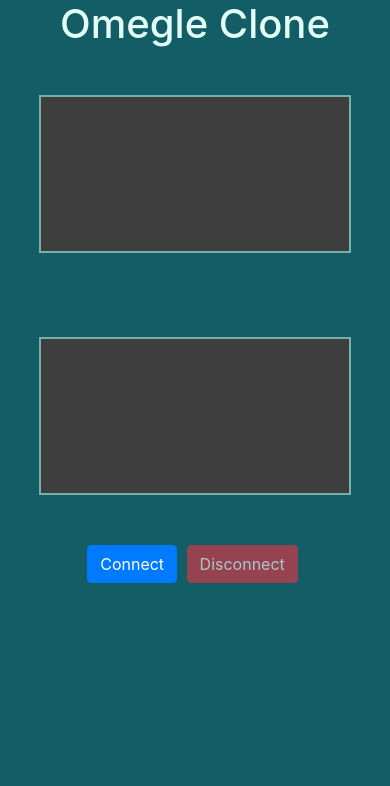
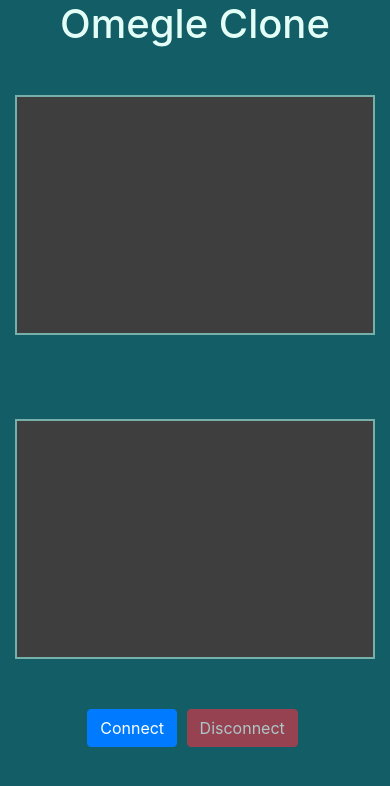
Before and after one commit to vansh275/HIStranger, a website: page index.html in a window 390 px wide. Drawn offline with nearby package versions, Linux system fonts and the light colour scheme; no server answers.

Commit message:
video element size is fixed

```diff
--- a/public/styles.css
+++ b/public/styles.css
@@ -6,20 +6,20 @@ h1{
     color: #E3FEF7;
 }
 #videos{
-    display: grid;
-    grid-template-columns: 1fr 1fr;
-    column-gap: 1em;
+    text-align: center;
+    /* display: inline-block;    */
     width: 100%;
-    margin: 4%;
-
 }
 button{
     margin:5px;
 }
 video{
-    width:80%;
+    display: inline-block;
+    width: 480px; /* Adjust as needed */
+    height: 360px; /* Adjust as needed */
     border:2px solid #77B0AA;
     background-color: rgb(63,62,62);
+    margin: 2%;
 }
 
 @media (max-width:480px){
@@ -34,5 +34,11 @@ video{
     .video-player{
         margin: 10% 0 10% 0;
     }
+    video{
+        width: 360px; /* Adjust as needed */
+        height: 240px; /* Adjust as needed */
+        border:2px solid #77B0AA;
+        background-color: rgb(63,62,62);
+    }
 
 }
```
